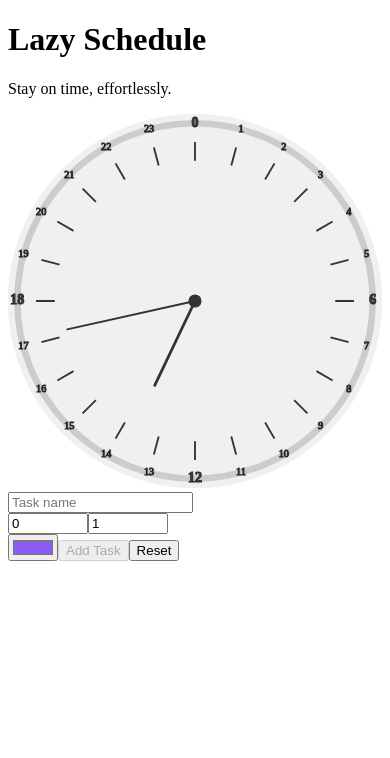
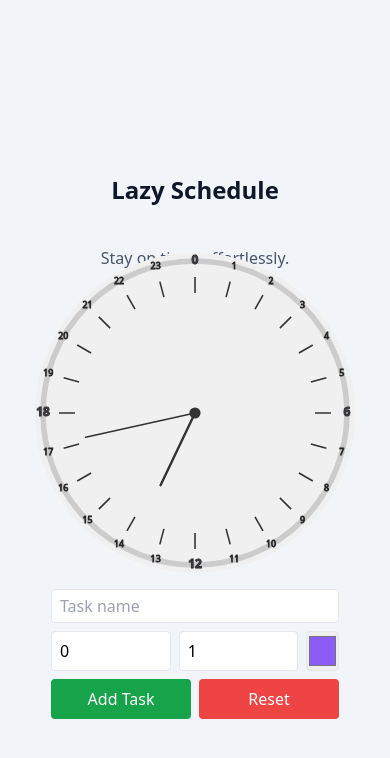
Before and after one commit to veefa/lazy-schedule-app, a React (Vite) app: page / in a window 390 px wide. Shown: the top 758 px of the page. Built offline with nearby package versions, Linux system fonts and the light colour scheme.

Commit message:
finish lazySchedule
- Users can pick a color for each task
- Supports minute input for start/end times
- Task labels are always centered, even across midnight
- Reset button clears all tasks and input
- Responsive, clean layout and dynamic background

```diff
--- a/src/App.tsx
+++ b/src/App.tsx
@@ -1,14 +1,15 @@
 import React from "react";
-//import { Routes, Route } from "react-router-dom";
-//import Home from "./pages/Home";
 import FaceClock from "./components/FaceClock";
-//import Footer from "./components/Footer";
+import "./index.css";
 
-const App: React.FC = () => (
-  <div className="flex flex-col min-h-screen">
-    <main className="flex flex-col flex-1 justify-center items-center bg-slate-100 p-2 sm:p-4 lg:p-6 w-full min-h-dvh overflow-x-hidden">
+const App: React.FC = () => {
+  return (
+    <main
+      className="flex flex-col justify-center items-center bg-slate-100 p-2 sm:p-4 lg:p-6 w-full min-h-dvh overflow-x-hidden"
+      aria-label="Lazy schedule clock main interface"
+    >
       {/* Main title */}
-      <h1 className="mb-4 font-bold text-slate-900 text-2xl sm:text-3xl text-center">
+      <h1 className="mb-8 p-2 font-bold text-slate-900 text-2xl sm:text-3xl text-center">
         Lazy Schedule
       </h1>
 
@@ -21,16 +22,8 @@ const App: React.FC = () => (
       <div className="flex justify-center items-center w-96 sm:w-[30rem] h-96 sm:h-[30rem]">
         <FaceClock />
       </div>
-
-      {/*
-      <Routes>
-        <Route path="/" element={<Home />} />
-        <Route path="/clock" element={<FaceClock />} />
-      </Routes>
-      */}
     </main>
-    {/*<Footer /> Footer component */}
-  </div>
-);
+  );
+};
 
 export default App;
--- a/src/components/FaceClock.tsx
+++ b/src/components/FaceClock.tsx
@@ -52,7 +52,12 @@ const FaceClock: React.FC = () => {
   });
 
   const handleAddTask = () => {
-    if (newTask.name && newTask.startHour < newTask.endHour) {
+    if (
+      newTask.name &&
+      newTask.startHour !== newTask.endHour &&
+      newTask.startHour >= 0 &&
+      newTask.endHour <= 23.99
+    ) {
       setTasks((prev) => [
         ...prev,
         {
@@ -137,7 +142,18 @@ const FaceClock: React.FC = () => {
           const startAngle =
             ((task.startHour / 24) * 360 - 90) * (Math.PI / 180);
           const endAngle = ((task.endHour / 24) * 360 - 90) * (Math.PI / 180);
-          const midAngle = (startAngle + endAngle) / 2;
+
+          // Fix: handle arcs that cross midnight
+          let midAngle;
+          if (task.endHour > task.startHour) {
+            midAngle = (startAngle + endAngle) / 2;
+          } else {
+            // Arc crosses midnight
+            const start = (task.startHour / 24) * 360;
+            const end = ((task.endHour + 24) / 24) * 360;
+            const mid = (start + end) / 2;
+            midAngle = ((mid - 90) * Math.PI) / 180;
+          }
           const arcRadius = 170 - idx * 12; // <-- Give each arc a unique radius
           const textRadius = radius * 0.4; // 40% of the clock radius, close to center
           const textX = centerX + Math.cos(midAngle) * textRadius;
@@ -241,8 +257,7 @@ const FaceClock: React.FC = () => {
             min={0}
             max={23.99}
           />
-        </div>
-        <div className="flex gap-2">
+          {/* Color picker for task */}
           <input
             type="color"
             className="p-0 border rounded w-10 h-10"
@@ -252,19 +267,29 @@ const FaceClock: React.FC = () => {
             }
             title="Pick task color"
           />
+        </div>
+        <div className="flex gap-2">
           <button
             onClick={handleAddTask}
             className="flex-1 bg-green-600 px-4 py-1 rounded text-white"
             disabled={
               !newTask.name ||
-              newTask.startHour >= newTask.endHour ||
+              newTask.startHour === newTask.endHour ||
               newTask.startHour < 0 ||
-              newTask.endHour > 23
+              newTask.endHour > 23.99
             }>
             Add Task
           </button>
           <button
-            onClick={() => setTasks([])}
+            onClick={() => {
+              setTasks([]);
+              setNewTask({
+                name: "",
+                startHour: 0,
+                endHour: 1,
+                color: "#8b5cf6",
+              });
+            }}
             className="flex-1 bg-red-500 px-4 py-2 rounded text-white"
             type="button">
             Reset
--- /dev/null
+++ b/src/global.d.ts
@@ -0,0 +1,2 @@
+// filepath: /Users/veeairmac/Desktop/Playground/TypescriptProjects/lazy-schedule-app/src/global.d.ts
+declare module "*.css";
--- a/src/main.tsx
+++ b/src/main.tsx
@@ -1,13 +1,10 @@
-import React from "react";
-import ReactDOM from "react-dom/client";
-import { BrowserRouter } from "react-router-dom";
-import App from "./App";
-// import "./index.css"; // Removed because the file does not exist
+import { StrictMode } from 'react'
+import { createRoot } from 'react-dom/client'
+import App from './App.tsx'
+import './index.css'
 
-ReactDOM.createRoot(document.getElementById("root")!).render(
-  <React.StrictMode>
-    <BrowserRouter>
-      <App />
-    </BrowserRouter>
-  </React.StrictMode>
-);
+createRoot(document.getElementById('root')!).render(
+  <StrictMode>
+    <App />
+  </StrictMode>,
+)
```
Also changed, not shown: src/pages/Home.tsx (deleted, +0 -27 lines), src/components/Footer.tsx (deleted).
